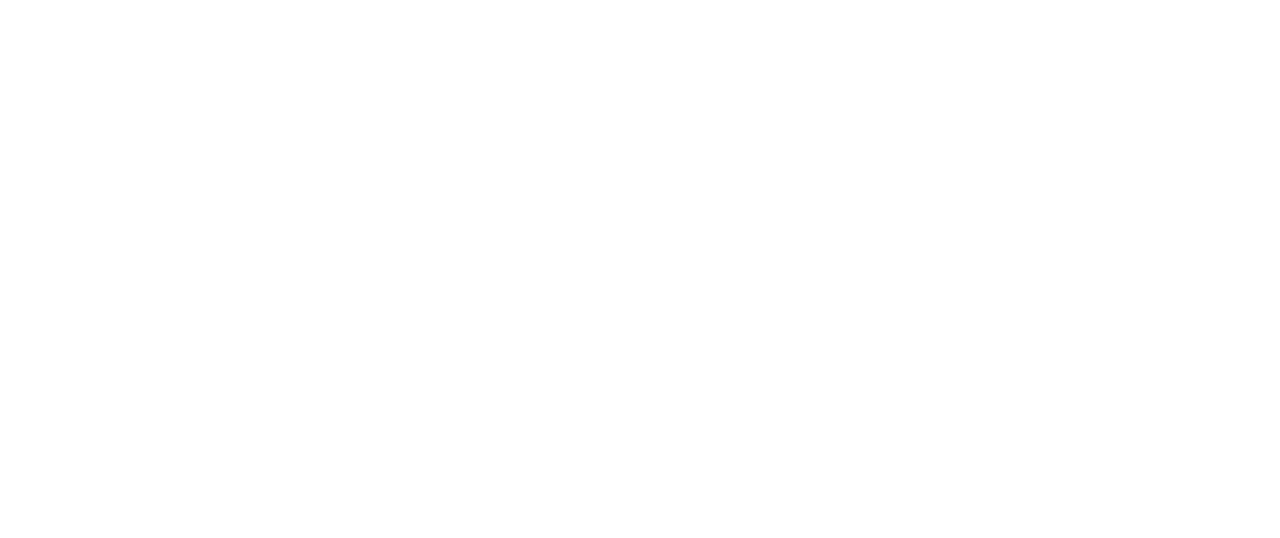
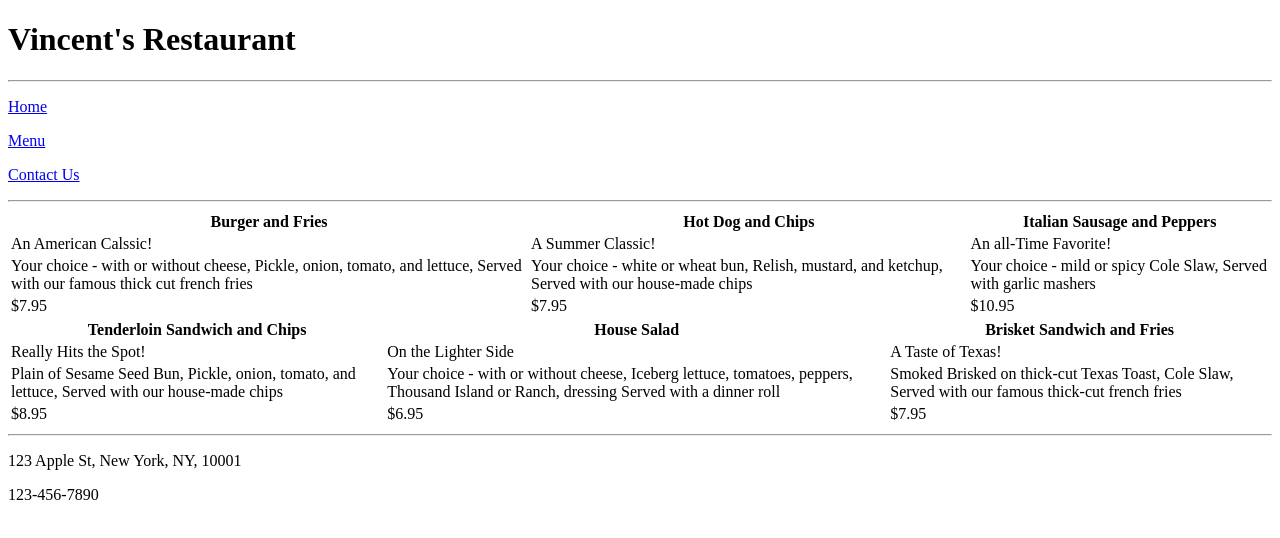
Before and after one commit to vincent-c-hsieh/restaurant1, a plain HTML site: page portfolio/menu.html in a window 1280 px wide. Drawn offline with Linux system fonts and the light colour scheme.

Commit message:
finished

```diff
--- a/portfolio/menu.html
+++ b/portfolio/menu.html
@@ -5,6 +5,72 @@
     <title>Vincent's Restaurant's Menu</title>
   </head>
   <body>
-
+    <h1>Vincent's Restaurant</h1>
+    <hr>
+    <nav>
+      <p>
+        <a href="index.html">Home</a>
+      </p>
+      <p>
+        <a href="Menu.html">Menu</a>
+      </p>
+      <p>
+        <a href="contact.html">Contact Us</a>
+      </p>
+    </nav>
+    <hr>
+    <section>
+      <article class="menu">
+        <table>
+          <tr>
+            <th>Burger and Fries</th>
+            <th>Hot Dog and Chips</th>
+            <th>Italian Sausage and Peppers</th>
+          </tr>
+          <tr>
+            <td>An American Calssic!</td>
+            <td>A Summer Classic!</td>
+            <td>An all-Time Favorite!</td>
+          </tr>
+          <tr>
+            <td>Your choice - with or without cheese, Pickle, onion, tomato, and lettuce, Served with our famous thick cut french fries</td>
+            <td>Your choice - white or wheat bun, Relish, mustard, and ketchup, Served with our house-made chips</td>
+            <td>Your choice - mild or spicy Cole Slaw, Served with garlic mashers</td>
+          </tr>
+          <tr>
+            <td>$7.95</td>
+            <td>$7.95</td>
+            <td>$10.95</td>
+          </tr>
+        </table>
+        <table>
+          <tr>
+            <th>Tenderloin Sandwich and Chips</th>
+            <th>House Salad</th>
+            <th>Brisket Sandwich and Fries</th>
+          </tr>
+          <tr>
+            <td>Really Hits the Spot!</td>
+            <td>On the Lighter Side</td>
+            <td>A Taste of Texas!</td>
+          </tr>
+          <tr>
+            <td>Plain of Sesame Seed Bun, Pickle, onion, tomato, and lettuce, Served with our house-made chips</td>
+            <td>Your choice - with or without cheese, Iceberg lettuce, tomatoes, peppers, Thousand Island or Ranch, dressing Served with a dinner roll</td>
+            <td>Smoked Brisked on thick-cut Texas Toast, Cole Slaw, Served with our famous thick-cut french fries</td>
+          </tr>
+          <tr>
+            <td>$8.95</td>
+            <td>$6.95</td>
+            <td>$7.95</td>
+          </tr>
+        </table>
+      </article>
+    </section>
+    <footer>
+      <hr>
+      <p>123 Apple St, New York, NY, 10001</p>
+      <p>123-456-7890</p>
+    </footer>
   </body>
 </html>
```
Also changed, not shown: portfolio/contact.html (+62 -0 lines), portfolio/index.html (+1 -0 lines).
